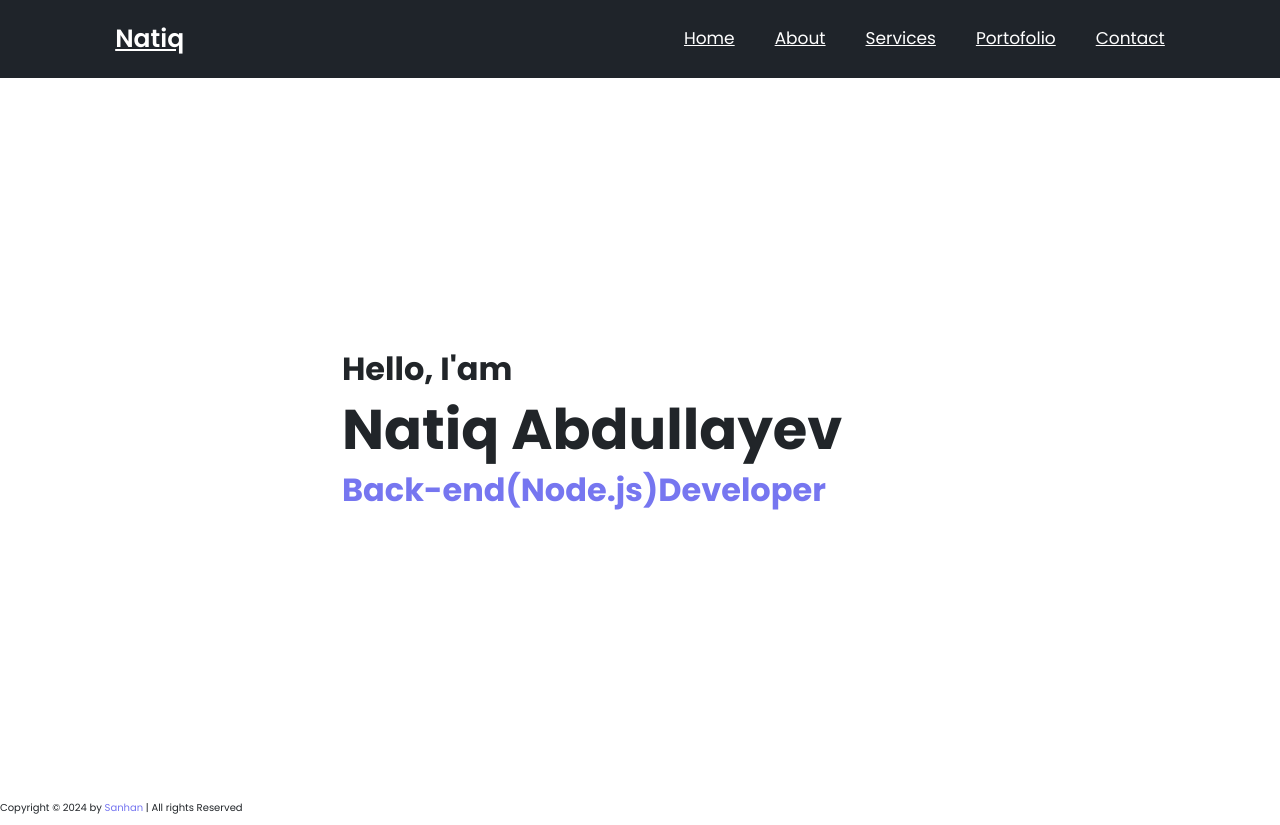
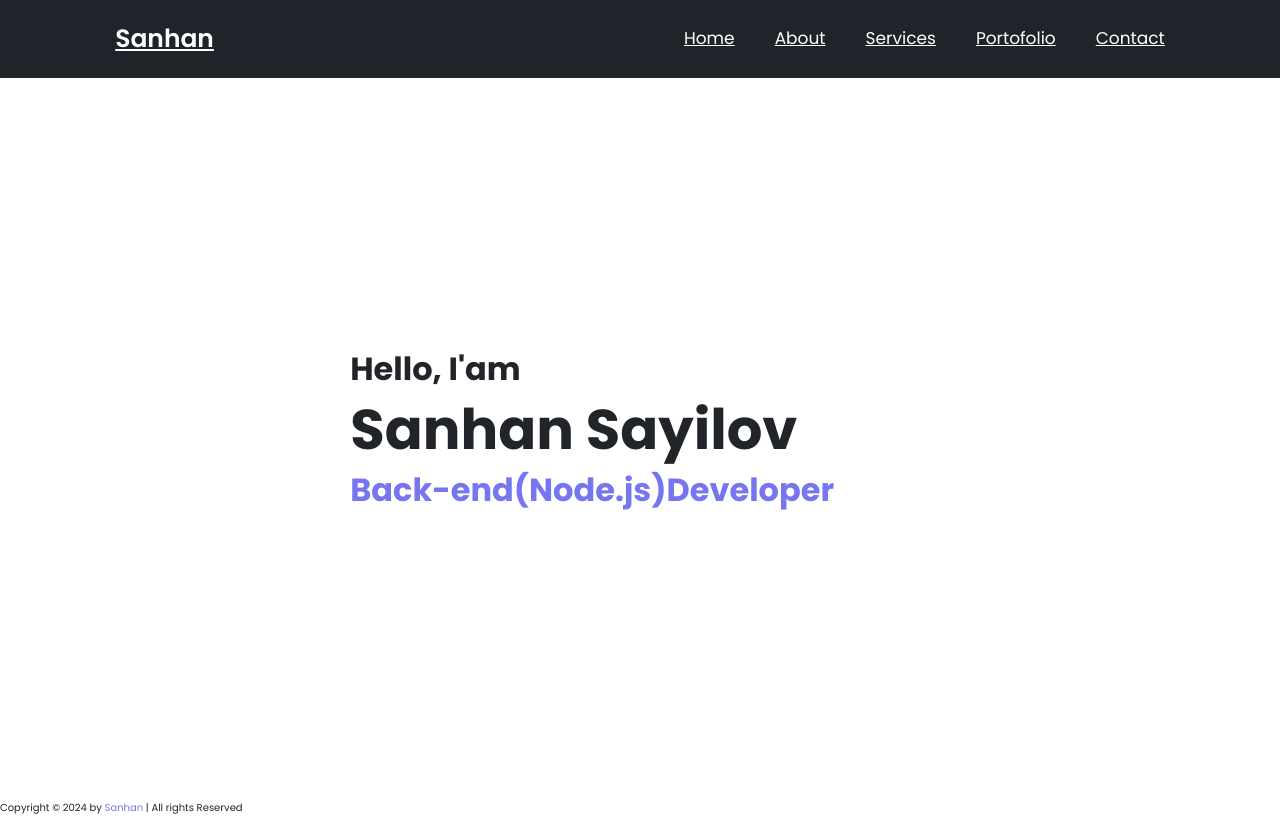
Before and after one commit to sanhan-debug/portofolio, a website: page index.html in a window 1280 px wide. Drawn offline with nearby package versions, Linux system fonts and the light colour scheme; a small style sheet from the web is missing.

Commit message:
Update index.html

```diff
--- a/index.html
+++ b/index.html
@@ -19,7 +19,7 @@
 <body>
 
     <header class="header">
-        <a href="#" class="logo">Natiq</a>
+        <a href="#" class="logo">Sanhan</a>
         <svg id="menu-icon" xmlns="http://www.w3.org/2000/svg" width="16" height="16" fill="currentColor" class="bi bi-list" viewBox="0 0 16 16">
             <path fill-rule="evenodd" d="M2.5 12a.5.5 0 0 1 .5-.5h10a.5.5 0 0 1 0 1H3a.5.5 0 0 1-.5-.5m0-4a.5.5 0 0 1 .5-.5h10a.5.5 0 0 1 0 1H3a.5.5 0 0 1-.5-.5m0-4a.5.5 0 0 1 .5-.5h10a.5.5 0 0 1 0 1H3a.5.5 0 0 1-.5-.5"/>
           </svg>
@@ -38,7 +38,7 @@
     <section class="home" id="home">
         <div class="home-content">
             <h3>Hello, I'am</h3>
-            <h1>Natiq Abdullayev</h1>
+            <h1>Sanhan Sayilov</h1>
             <h3><span >Back-end(Node.js)Developer</span></h3>
         </div>
         <div class="social-media">
```
